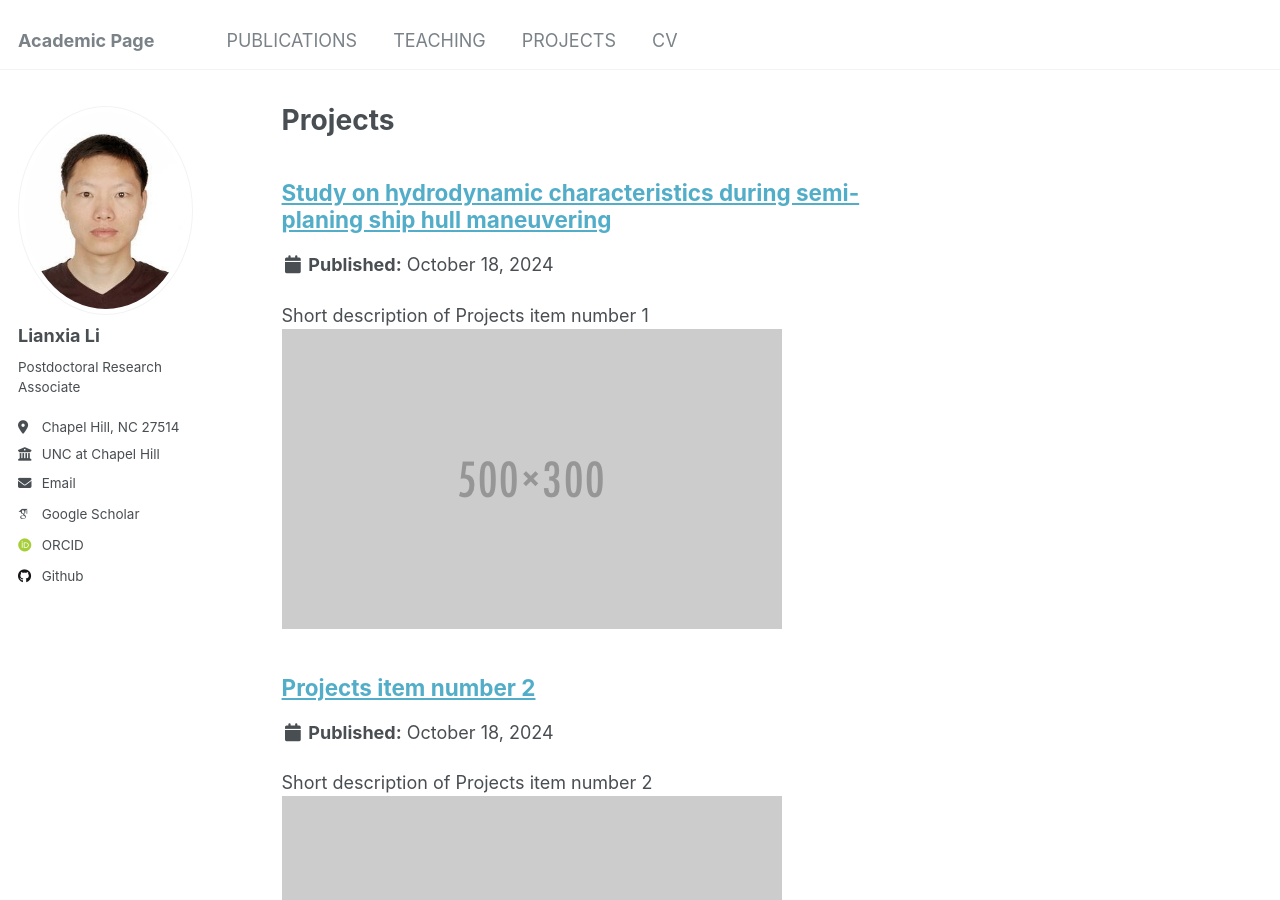
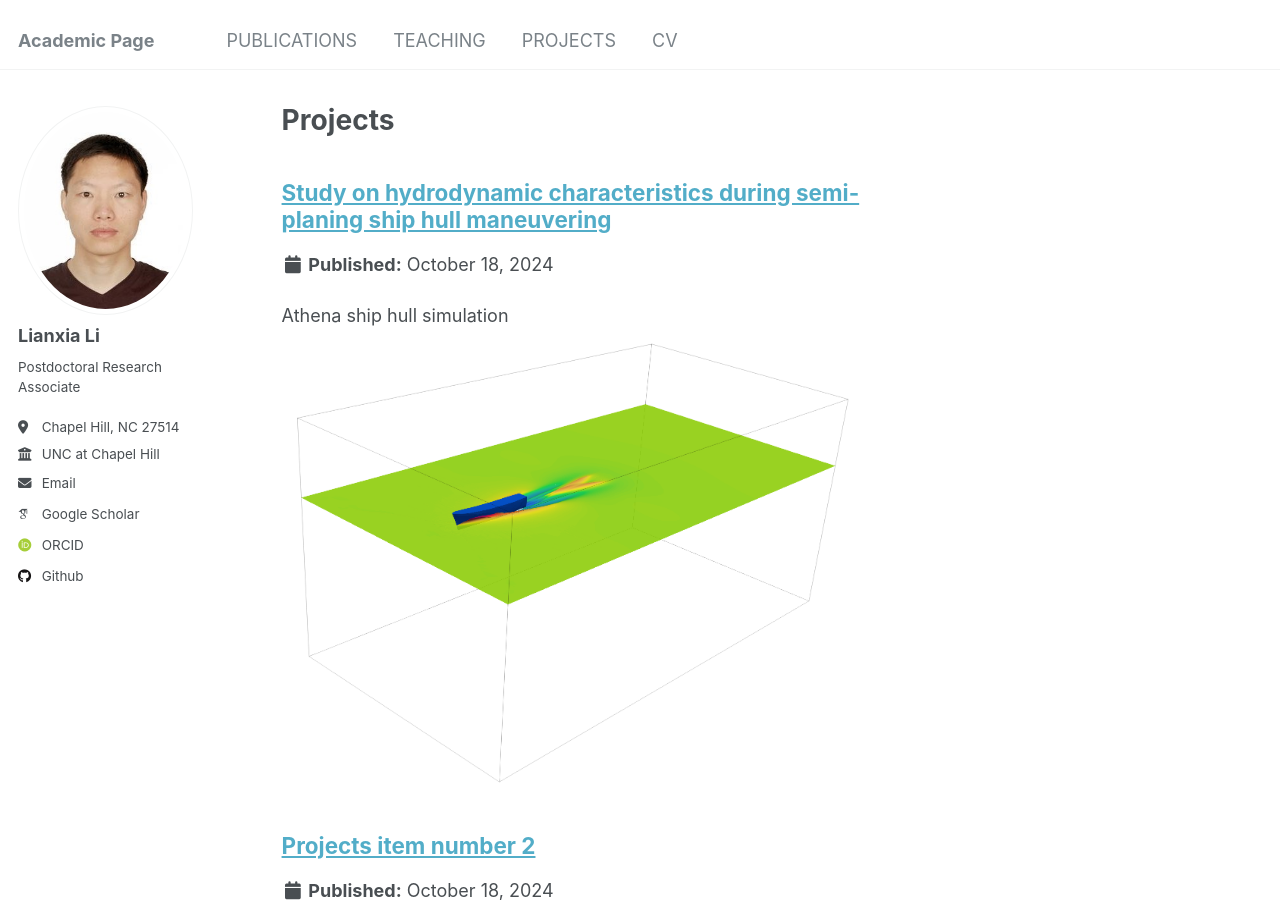
Before and after one commit to Lianxiali/lianxiali-github.io, a Jekyll site: the page built from _pages/projects.html, in a window 1280 px wide and 900 px high. Built offline with Jekyll 4.4.1, drawn with Linux system fonts in a browser that asks for light colours; some web fonts are replaced.

Commit message:
update project1

```diff
--- a/_projects/project-1.md
+++ b/_projects/project-1.md
@@ -1,6 +1,6 @@
 ---
 title: "Study on hydrodynamic characteristics during semi-planing ship hull maneuvering"
-excerpt: "Short description of Projects item number 1<br/><img src='/images/500x300.png'>"
+excerpt: "Athena ship hull simulation<br/><img src='/images/athena.png'>"
 collection: projects
 ---
 ![image](https://github.com/user-attachments/assets/d3cc452c-4e68-4257-88bd-dfd4ef12bd9b)
@@ -8,5 +8,3 @@ collection: projects
 
 ![image](https://github.com/user-attachments/assets/810ed057-8e3b-4867-8f53-7a940e0ec9d5)
 Free surface
-
-This is an item in your Projects. It can have images or excellent text. If you name the file .md, it will be parsed as markdown. If you name the file .html, it will be parsed as HTML.
```
Also changed, not shown: images/athena.png (added).
